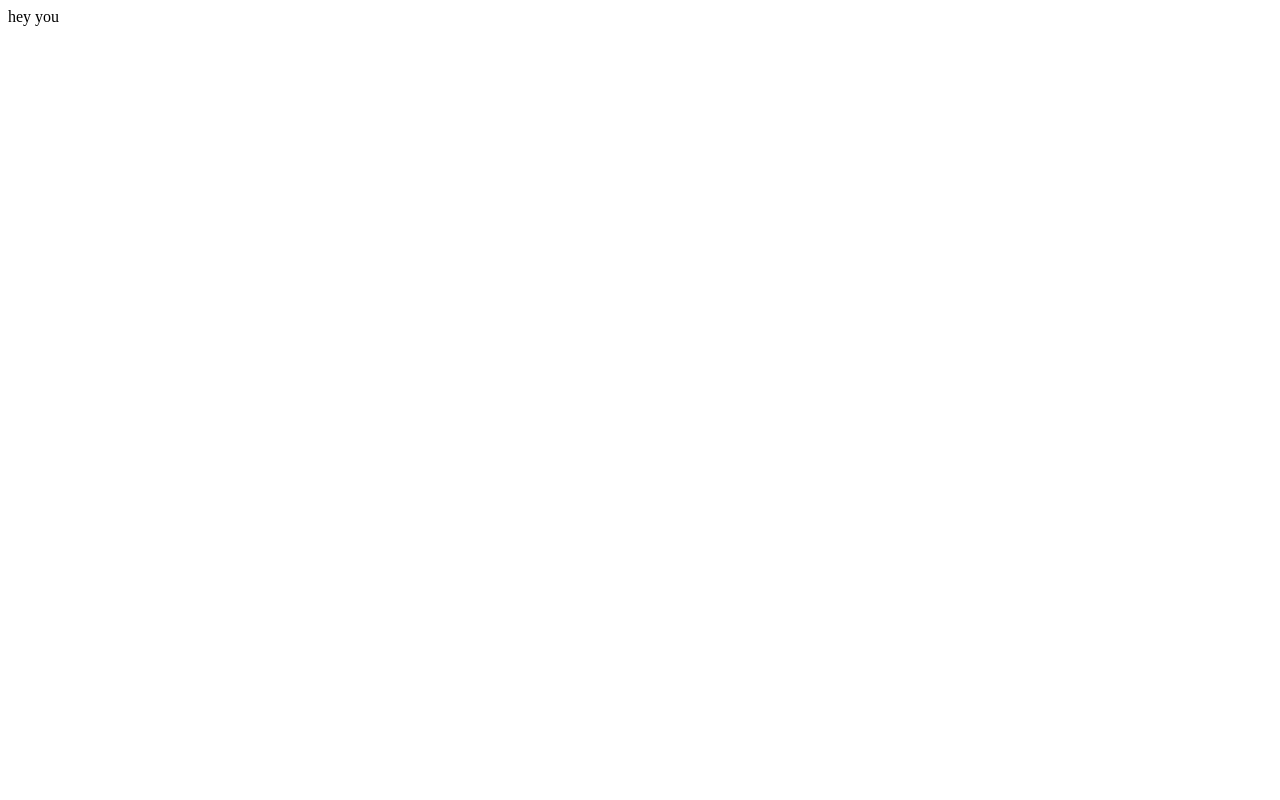
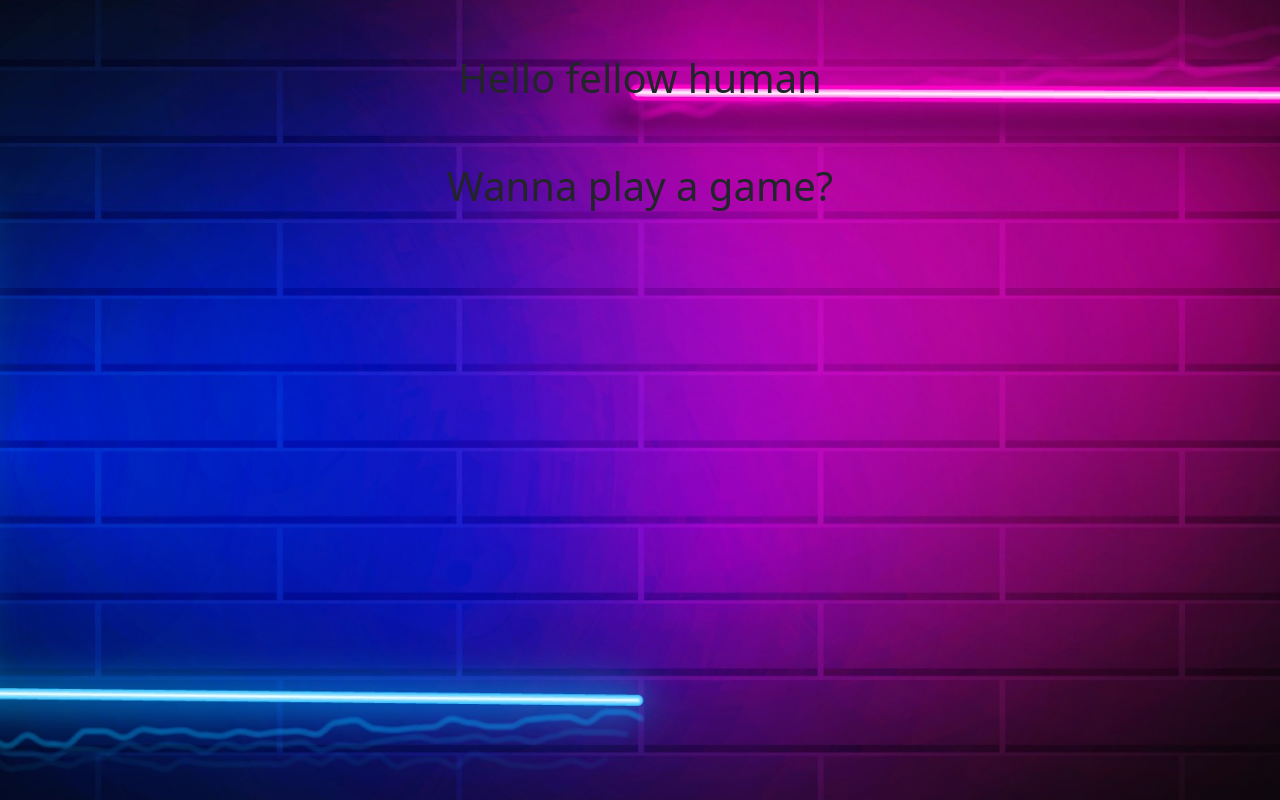
Before and after one commit to danielmolkandov95/Lights-Out-Team-Project-FE, a React (Create React App) app: page / in a window 1280 px wide. Built offline with nearby package versions, Linux system fonts and the light colour scheme.

Commit message:
home page and more

```diff
--- a/public/index.html
+++ b/public/index.html
@@ -9,12 +9,16 @@
       name="description"
       content="Web site created using create-react-app"
     />
-    <link rel="apple-touch-icon" href="%PUBLIC_URL%/logo192.png" />
+    <link
+      href="https://cdn.jsdelivr.net/npm/bootstrap@5.2.3/dist/css/bootstrap.min.css"
+      rel="stylesheet"
+      integrity="sha384-rbsA2VBKQhggwzxH7pPCaAqO46MgnOM80zW1RWuH61DGLwZJEdK2Kadq2F9CUG65"
+      crossorigin="anonymous"
+    />
     <!--
       manifest.json provides metadata used when your web app is installed on a
       user's mobile device or desktop. See https://developers.google.com/web/fundamentals/web-app-manifest/
     -->
-    <link rel="manifest" href="%PUBLIC_URL%/manifest.json" />
     <!--
       Notice the use of %PUBLIC_URL% in the tags above.
       It will be replaced with the URL of the `public` folder during the build.
--- a/src/App.js
+++ b/src/App.js
@@ -1,5 +1,11 @@
+import HomePage from "./HomePage";
+
 function App() {
-  return <div>hey you</div>;
+  return (
+    <div>
+      <HomePage />
+    </div>
+  );
 }
 
 export default App;
--- /dev/null
+++ b/src/HomePage.jsx
@@ -0,0 +1,16 @@
+import React from "react";
+
+function HomePage() {
+  return (
+    <>
+      <div className="fs-1 container mt-5 text-center font-weight-bold">
+        Hello fellow human
+      </div>
+      <div className="fs-1 container mt-5 text-center font-weight-bold">
+        Wanna play a game?
+      </div>
+    </>
+  );
+}
+
+export default HomePage;
--- /dev/null
+++ b/src/app.css
@@ -0,0 +1,23 @@
+
+*{
+    margin:0;
+    padding:0;
+    box-sizing: border-box;
+  }
+
+  .App{
+    background-color: rgba(0,0,0,0.5);
+    border: 3px solid black;
+  }
+
+   body{
+      background-image: url("./images/—Pngtree—modern\ double\ color\ futuristic\ neon_1181573.jpg");
+      background-size: cover;
+      background-position: center center;
+      background-attachment: fixed;
+      min-height:100%;
+      width:100%;
+      object-fit:cover;
+      position: relative;
+      overflow: none;
+    }
--- a/src/index.js
+++ b/src/index.js
@@ -1,6 +1,7 @@
 import React from "react";
 import ReactDOM from "react-dom/client";
 import App from "./App";
+import "./app.css";
 
 const root = ReactDOM.createRoot(document.getElementById("root"));
 root.render(<App />);
```
Also changed, not shown: package.json (+9 -0 lines), public/robots.txt (deleted), src/components/Login.jsx (added), src/components/SignUp.jsx (added), src/images/—Pngtree—modern double color futuristic neon_1181573.jpg (added), 1 other file (tests, documents, lock files or other folders).
